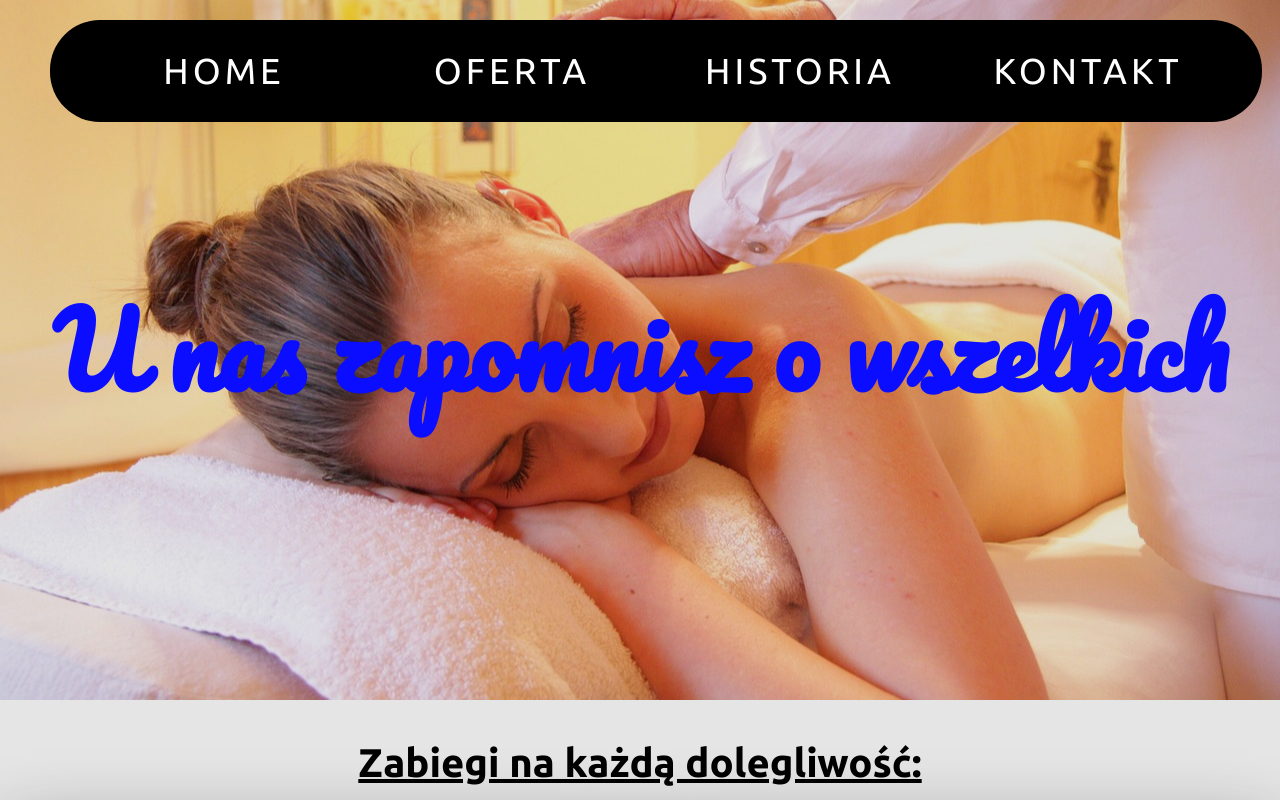
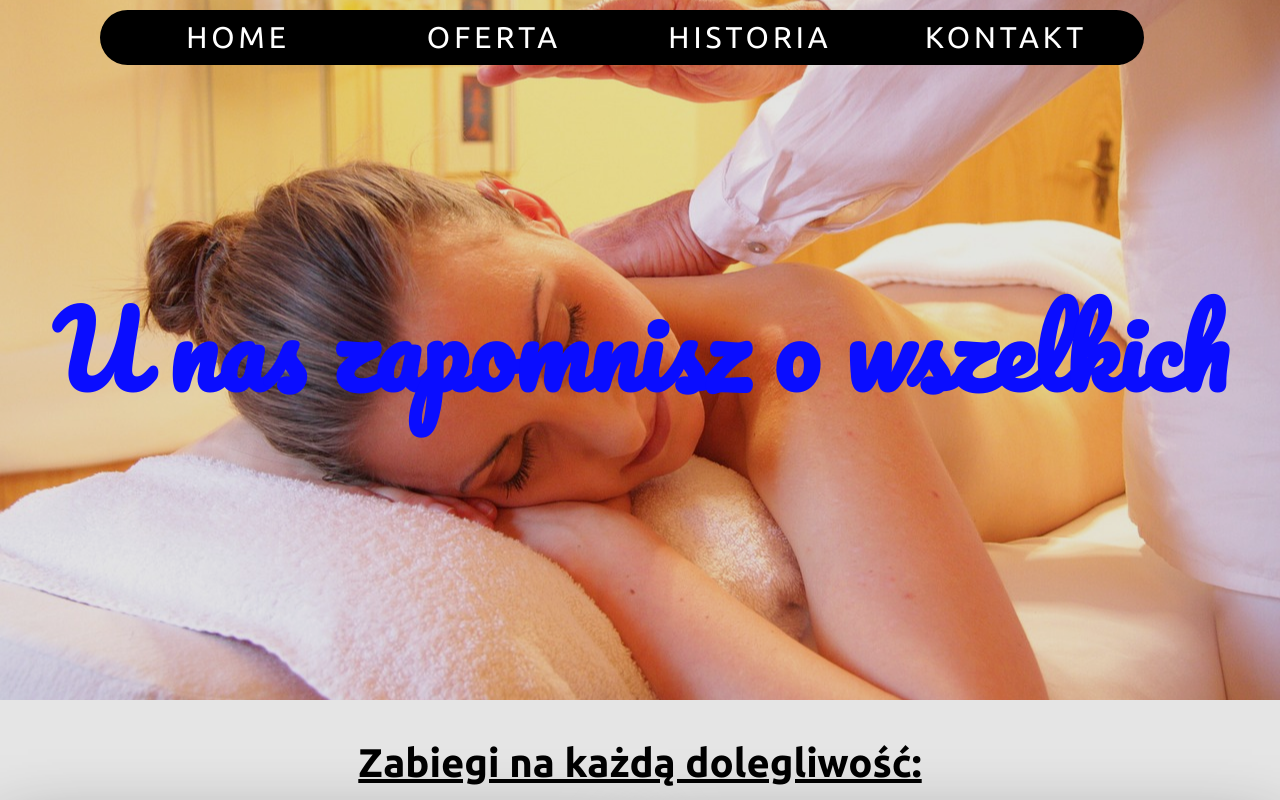
Before and after one commit to matti369/projekt_do_egzaminu, a plain HTML site: page index.html in a window 1280 px wide. Shown: the top 800 px of the page. Drawn offline with Linux system fonts and the light colour scheme.

Commit message:
final version

```diff
--- a/style.css
+++ b/style.css
@@ -8,17 +8,17 @@
 
 nav {
 	position: fixed;
-	width: 90%;
+	width: 80%;
 	background-color: black;
 	font-size: 0px;
-	margin: 20px 50px;
-	padding: 30px;
+	margin: 10px 100px;
+	padding: 10px;
 	border-radius: 50px;
 	min-width: 760px;
 }
 
 nav a {
-	font-size: 36px;
+	font-size: 30px;
 	text-decoration: none;
 	color: #fff;
 	font-family: 'Ubuntu', sans-serif;
```
